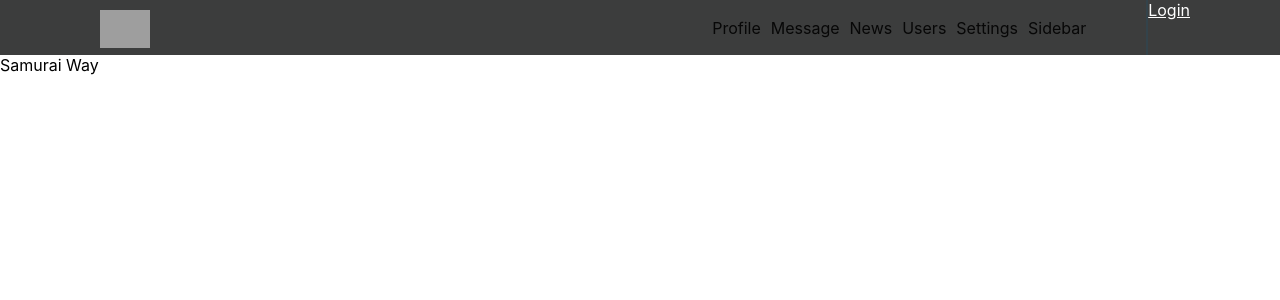
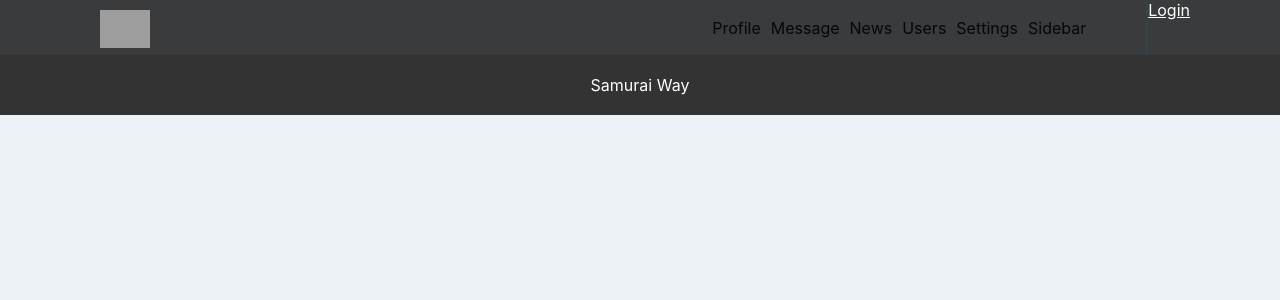
Before and after one commit to Alex-Fes/samurayway, a React (Create React App) app: page /#/ in a window 1280 px wide. Shown: the top 300 px of the page. Built offline with nearby package versions, Linux system fonts and the light colour scheme; no server answers; grey boxes are pictures that could not be loaded.

Commit message:
style: change main style

```diff
--- a/src/App/App.css
+++ b/src/App/App.css
@@ -1,54 +1,146 @@
-.app-wrapper {
-    /*display: grid;*/
-    /*grid-auto-columns: 3fr 6fr 3fr;*/
-    /*grid-gap: 5px;*/
-    /*grid-template-areas:*/
-    /*'h h h'*/
-    /*'n c s'*/
-    /*'f f f';*/
-    /*grid-template-rows: 50px 1fr 50px;*/
 
-    /*width: auto;*/
-    /*height: 100vh;*/
-    /*margin: 0 auto;*/
+.app-wrapper{
+    min-height: 100vh;
+
+    background-color: #edf2f6;
+}
+/*main styles*/
+main {
+    display: flex;
+    align-items: center;
+    justify-content: center;
+
+    box-sizing: border-box;
+
+
+
+    border: 1px solid black;
 }
 
-.app-wrapper-content {
-    /*grid-area: c;*/
+.row {
+    display: flex;
 
-    /*background-color: rgba(143, 202, 239, 0.41);*/
+    width: 100%;
+    margin: 0 auto;
+
+    /*border: 1px solid black;*/
 }
-.app-wrapper-initial-progress {
-    /*position: absolute;*/
-    /*top: 0;*/
-    /*left: 0;*/
+.col-4 {
+    flex: 1;
 
-    /*overflow: auto;*/
-    /*grid-area: c;*/
+    min-height: 100vh;
+    padding: 20px;
 
-    /*width: 100%;*/
-    /*height: 100%;*/
+    border: 1px solid black;
+}
+
+/*footer styles*/
+.footer {
+    right: 0;
+    bottom: 0;
+    left: 0;
+
+    padding: 10px;
+
+    color: #fff;
+    text-align: center;
+
+    background-color: #333;
+    /*padding: 10px;*/
+
+    /*color: #fff;*/
+    /*text-align: center;*/
+
+    /*background-color: #333;*/
 
 }
-.app-initial-progress {
-    /*position: absolute;*/
-    /*top: 50%;*/
-    /*left: 50%;*/
 
-    /*grid-area: c;*/
 
-    /*margin:auto;*/
-}
 
-.footer {
-    /*grid-area: f;*/
 
-    /*text-align: center;*/
 
-    /*background:#6cf;*/
 
-    /*margin: 0 auto 40px;*/
-}
-.navigation {
 
-}
+
+
+
+
+
+
+
+
+
+
+/*.app-wrapper {*/
+/*    !*display: grid;*!*/
+/*    !*grid-auto-columns: 3fr 6fr 3fr;*!*/
+/*    !*grid-gap: 5px;*!*/
+/*    !*grid-template-areas:*!*/
+/*    !*'h h h'*!*/
+/*    !*'n c s'*!*/
+/*    !*'f f f';*!*/
+/*    !*grid-template-rows: 50px 1fr 50px;*!*/
+
+/*    !*width: auto;*!*/
+/*    !*height: 100vh;*!*/
+/*    !*margin: 0 auto;*!*/
+/*    display: flex;*/
+/*    align-items: center;*/
+/*    justify-content: center;*/
+/*}*/
+
+/*.app-wrapper-content {*/
+/*    display: flex;*/
+
+/*    width: 80%;*/
+/*    margin: 0 auto;*/
+
+/*    !*grid-area: c;*!*/
+
+/*    !*background-color: rgba(143, 202, 239, 0.41);*!*/
+/*}*/
+/*.app-wrapper-initial-progress {*/
+/*    !*position: absolute;*!*/
+/*    !*top: 0;*!*/
+/*    !*left: 0;*!*/
+
+/*    !*overflow: auto;*!*/
+/*    !*grid-area: c;*!*/
+
+/*    !*width: 100%;*!*/
+/*    !*height: 100%;*!*/
+
+/*}*/
+/*.app-initial-progress {*/
+/*    !*position: absolute;*!*/
+/*    !*top: 50%;*!*/
+/*    !*left: 50%;*!*/
+
+/*    !*grid-area: c;*!*/
+
+/*    !*margin:auto;*!*/
+/*}*/
+/*.row {*/
+/*    display: flex;*/
+
+/*    width: 80%;*/
+/*    margin: 0 auto;*/
+/*}*/
+/*.col-4 {*/
+/*    flex: 1;*/
+
+/*    padding: 20px;*/
+/*}*/
+
+/*.footer {*/
+/*    padding: 10px;*/
+
+/*    color: #fff;*/
+/*    text-align: center;*/
+
+/*    background-color: #333;*/
+
+/*}*/
+/*.navigation {*/
+
+/*}*/
```
